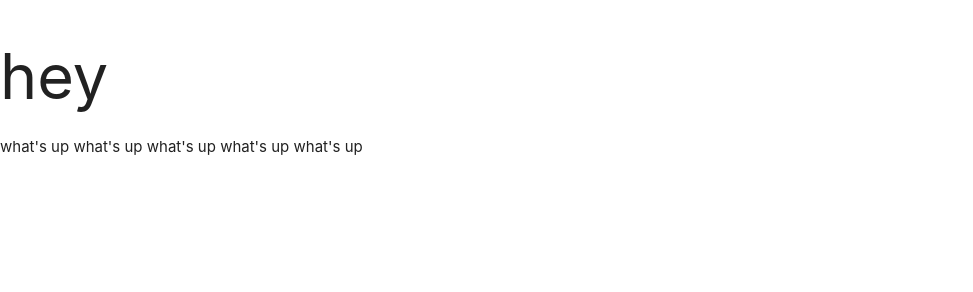
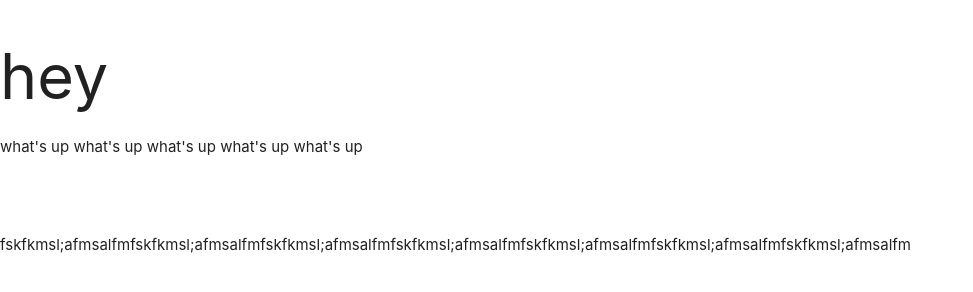
Before and after one commit to ogrdk16/ogrdk16.github.io, a plain HTML site: page index.html in a window 1280 px wide. Shown: the whole page, without its empty margins (0-973 px from the left). Drawn offline with nearby package versions, Linux system fonts and the light colour scheme.

Commit message:
o ya
yup

```diff
--- a/index.html
+++ b/index.html
@@ -18,6 +18,9 @@
       <script src="https://cdnjs.cloudflare.com/ajax/libs/materialize/0.98.0/js/materialize.min.js"></script>
 <h1>hey</h1>
 <p>what's up what's up what's up what's up what's up</p>
+<br><br>
+<p>fskfkmsl;afmsalfmfskfkmsl;afmsalfmfskfkmsl;afmsalfmfskfkmsl;afmsalfmfskfkmsl;afmsalfmfskfkmsl;afmsalfmfskfkmsl;afmsalfm</p>
+
 
 
     </body>
--- /dev/null
+++ b/style.css
@@ -0,0 +1,15 @@
+p {
+  font-size: 18px;
+  color: black;
+  font-family: Calibri;
+}
+
+h1, h2, {
+  color: navyblue;
+  size: 20px;
+  font-family: Georgia;
+}
+
+* {
+  font-family: Georgia;
+}
```
